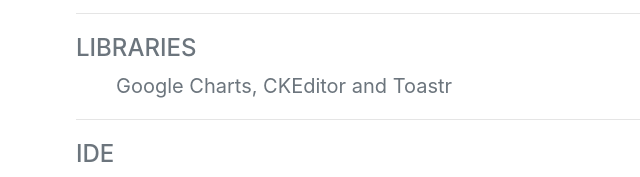
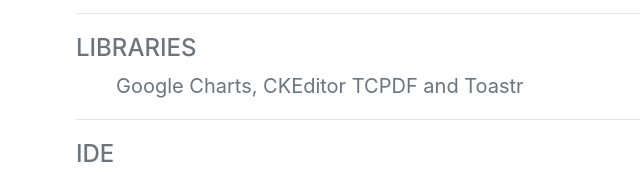
Before and after one commit to shreyasikhar/shreyasikhar.github.io, a plain HTML site: page index.html in a window 1280 px wide. Shown: the part 2792-2969 px from the top of the page, 244-884 px from the left. Drawn offline with nearby package versions, Linux system fonts and the light colour scheme; a web font is replaced by a local one.

Commit message:
Update index.html

```diff
--- a/index.html
+++ b/index.html
@@ -129,7 +129,8 @@
                     <div class="subheading">Libraries</div>
                     <ul style="list-style-type:none">
                         <li style="display:inline; font-size:25px"><small>Google Charts, </small></li>
-                        <li style="display:inline; font-size:25px"><small>CKEditor and </small></li>
+                        <li style="display:inline; font-size:25px"><small>CKEditor </small></li>
+                        <li style="display:inline; font-size:25px"><small>TCPDF and </small></li>
                         <li style="display:inline; font-size:25px"><small>Toastr </small></li>
                     </ul>
                     <hr/>
```
